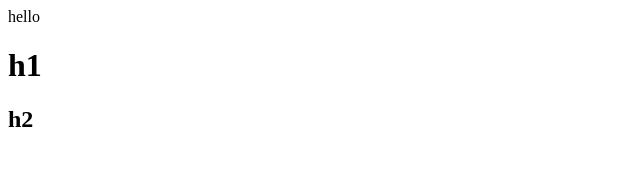
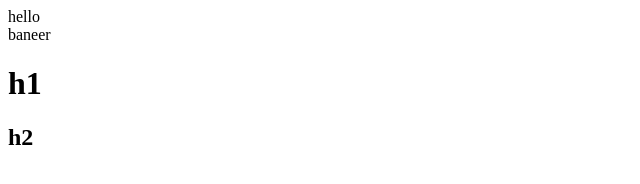
Before and after one commit to alinajafi91/git1, a plain HTML site: page index.html in a window 1280 px wide. Shown: the whole page, without its empty margins (0-640 px from the left). Drawn offline with Linux system fonts and the light colour scheme.

Commit message:
add banner

```diff
--- a/index.html
+++ b/index.html
@@ -9,6 +9,9 @@
 <header>
     hello
 </header>
+<div class="banner">
+    baneer
+</div>
 <div class="slider">
     <h1>h1</h1>
     <h2>h2</h2>
```
